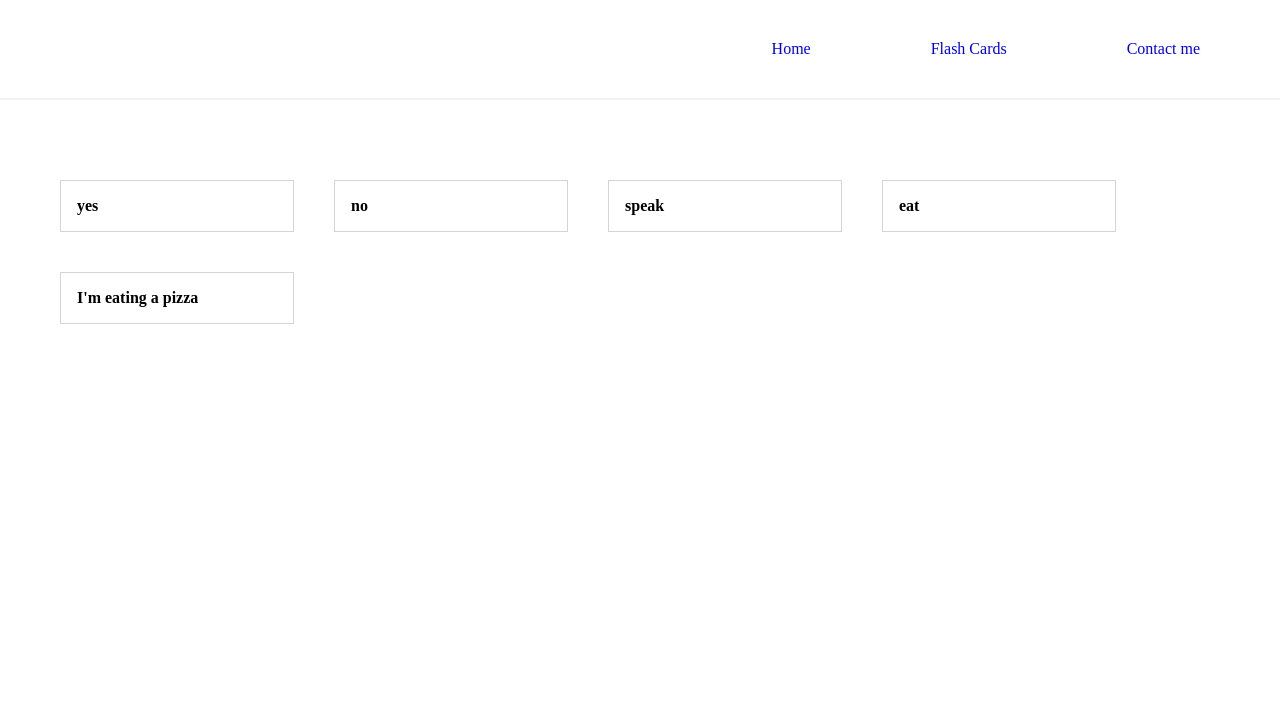
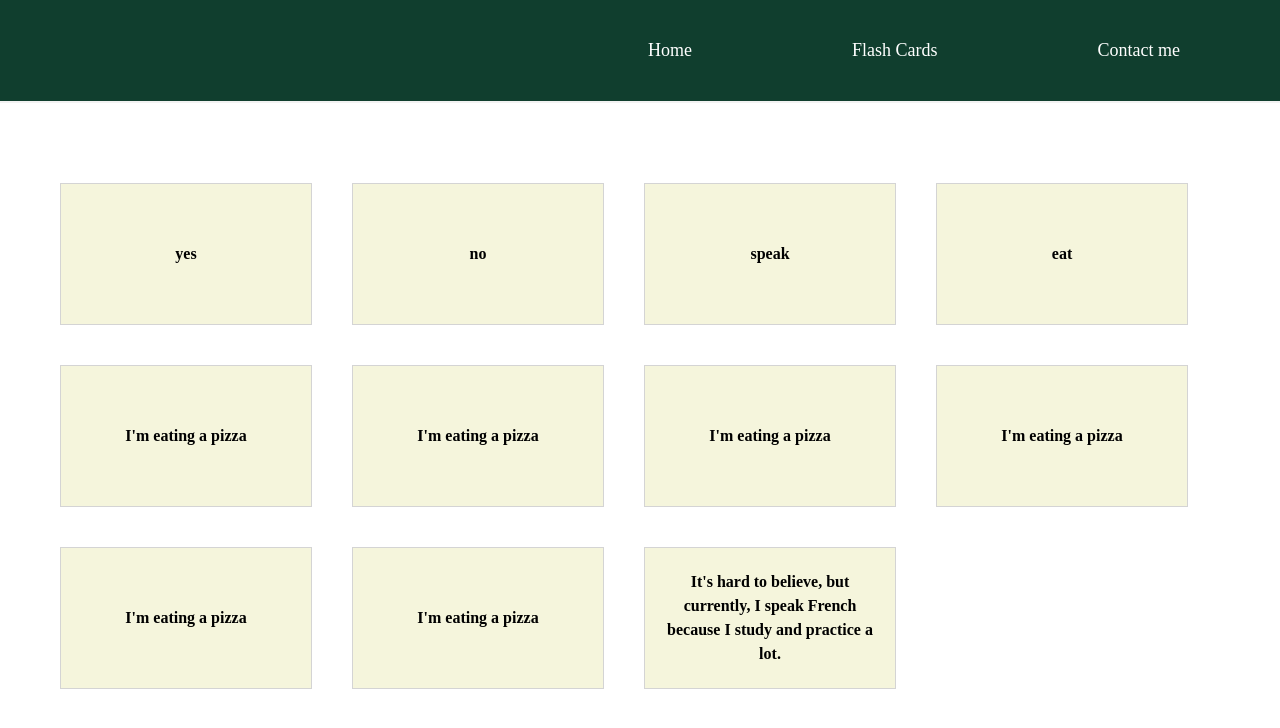
Before and after one commit to gultaj7/as3_w-m1_fall2023, a React (Create React App) app in the folder flashcards-app/: page / in a window 1280 px wide. Shown: the top 728 px of the page. Built offline with nearby package versions, Linux system fonts and the light colour scheme; data requests are answered from the project's data file.

Commit message:
improve flipping feature

```diff
--- a/flashcards-app/data/db.json
+++ b/flashcards-app/data/db.json
@@ -4,6 +4,27 @@
     { "front": "no", "back": "non", "id": 2 },
     { "front": "speak", "back": "parle", "id": 3 },
     { "front": "eat", "back": "mange", "id": 4 },
-      { "front": "I'm eating a pizza", "back": "Je mange une pizza", "id": 5 }
+    { "front": "I'm eating a pizza",
+      "back": "Je mange une pizza",
+      "id": 5 },
+    { "front": "I'm eating a pizza",
+      "back": "Je mange une pizza",
+      "id": 6 },
+    { "front": "I'm eating a pizza",
+      "back": "Je mange une pizza",
+      "id": 7 },
+    { "front": "I'm eating a pizza",
+      "back": "Je mange une pizza",
+      "id": 8 },
+    { "front": "I'm eating a pizza",
+      "back": "Je mange une pizza",
+      "id": 9 },
+    { "front": "I'm eating a pizza",
+      "back": "Je mange une pizza",
+      "id": 10 },
+    { "front": "It's hard to believe, but currently, I speak French because I study and practice a lot.",
+      "back": "C'est difficile à croire, mais actuellement, je parle en français parce que j'étudie et pratique beaucoup.",
+      "id": 11 }
+
   ]
 }
--- a/flashcards-app/src/Card.js
+++ b/flashcards-app/src/Card.js
@@ -8,13 +8,23 @@ const Card = ({ id, front, back, handleDelete }) => {
     };
 
     return (
-        <div className="card" key={id} onClick={ handleFlip }>
-          <h4>{ isFlipped ? back : front }</h4>
-          <div className="button-container">
-            <button className="delete-button" onClick={() => handleDelete(id)}>delete</button>
-            <button className="edit-button">update</button>
+      <div className={`card ${isFlipped ? 'flipped' : ''}`} key={id} onClick={handleFlip}>
+        <div className="card-content">
+          <div className={`front ${isFlipped ? 'hidden' : ''}`}>
+            <h4>{front}</h4>
           </div>
+          <div className={`back ${isFlipped ? '' : 'hidden'}`}>
+            <h4>{back}</h4>
+          </div>
+
+        <div className="button-container">
+          <button className="delete-button" onClick={() => handleDelete(id)}>
+            delete
+          </button>
+          <button className="edit-button">update</button>
         </div>
+        </div>
+      </div>
       );
     };
 
--- a/flashcards-app/src/CardsList.js
+++ b/flashcards-app/src/CardsList.js
@@ -1,3 +1,4 @@
+import React, { useState } from 'react';
 import Card from './Card';
 
 //this component renders list of cards using map function
@@ -5,15 +6,28 @@ import Card from './Card';
 //'card' is an element generated as a result of map iteration
 
 const CardsList = ({ cards, handleDelete, showBack }) => {
+    const [isAnyCardFlipped, setIsAnyCardFlipped] = useState(false);
+
+    const handleCardFlip = (flipped) => {
+      setIsAnyCardFlipped(flipped);
+    };
+
     return (
-        <div className="card-list">
+      <div className={`card-list ${isAnyCardFlipped ? 'flipped' : ''}`}>
         {cards.map((card) => (
           <div className="cards">
-                    <Card key={card.id} id={card.id} front={card.front} back={card.back} handleDelete={handleDelete} />
+            <Card
+              key={card.id}
+              id={card.id}
+              front={card.front}
+              back={card.back}
+              handleDelete={handleDelete}
+              onFlip={handleCardFlip}
+            />
           </div>
         ))}
       </div>
     );
-}
+  };
 
   export default CardsList;
--- a/flashcards-app/src/index.css
+++ b/flashcards-app/src/index.css
@@ -1,72 +1,128 @@
 * {
   margin: 0;
-  /* color: #333; */
 }
+
+/* Navbar styling */
 .navbar {
   padding: 40px;
   display: flex;
   align-items: center;
-  max-width: 1200px;
+  max-width: 100%;
   margin: 0 auto;
   border-bottom: 2px solid #f2f2f2;
+  font-size: large;
+  background-color: #013220ef;
+
 }
 
 .navbar .links {
   margin-left: auto;
 }
+
 .navbar a {
   margin-left: 40px;
   text-decoration: none;
-  padding: 40px;
+  padding: 60px;
+  color: white;
 }
+
 .navbar a:hover {
-  color: #f1356d;
+  /* color: #f1356d; */
 }
+
+/* Content styling */
 .content {
   max-width: 1200px;
   margin: 40px auto;
   padding: 20px;
 }
 
+/* Card list styling */
 .card-list {
   display: flex;
   flex-wrap: wrap;
 }
+
 .cards {
-  width: 100%;  max-width: 200px;
-  padding: 16px 16px;
+  width: 100%;
+  max-width: 250px;
   margin: 20px;
   border: 1px solid #d4d4d4;
   overflow: hidden;
   word-wrap: break-word;
-}
-.cards p {
-  font-size: 12px;
-  color: #f1356d;
-  /* margin-bottom: 8px; */
-  margin-top: 12px;
+  /* padding: 16px 16px; */
+  transition: box-shadow 0.3s;
+  background-color: beige;
 }
 
 .cards:hover {
-  box-shadow: 3px 7px 7px rgba(0,0,0,0.1);
+  box-shadow: 3px 7px 7px rgba(0, 0, 0, 0.1);
 }
 
+/* Flipped card styling */
+
+.card {
+  perspective: 1000px;
+  transform-style: preserve-3d;
+  transition: transform 0.3s, background-color 0.3s;
+  cursor: pointer;
+  text-align: center;
+}
+
+.card-content {
+  margin: 10px;
+}
+
+.card.flipped {
+  transform: rotateY(180deg);
+}
+
+.card.flipped .card-content {
+  transform: rotateY(180deg);
+}
+
+.back {
+  background-color: #00690028;
+  padding: 0%;
+}
+
+.front {
+  padding: 10px;
+}
+
+.front, .back {
+  min-height: 100px;
+  display: flex;
+  align-items: center;
+  justify-content: center;
+  text-align: center;
+  height: auto;
+  line-height: 1.5;
+  padding: 10px;
+}
+
+
+/* Button styling */
 button {
   margin: 10px 3px 0 3px;
   border: 1px solid #d4d4d4;
-
 }
 
+.button-container {
+  display: flex;
+}
+
+/* Hidden elements */
+.hidden {
+  display: none;
+}
+
+/* Delete and edit button styling */
 .delete-button, .edit-button {
   display: none;
 }
 
-.cards:hover .delete-button {
-  display: block;
-}
+.cards:hover .delete-button,
 .cards:hover .edit-button {
   display: block;
 }
-.button-container {
-  display: flex;
-}
```
Lines whose indentation alone changed are shown as unchanged.
